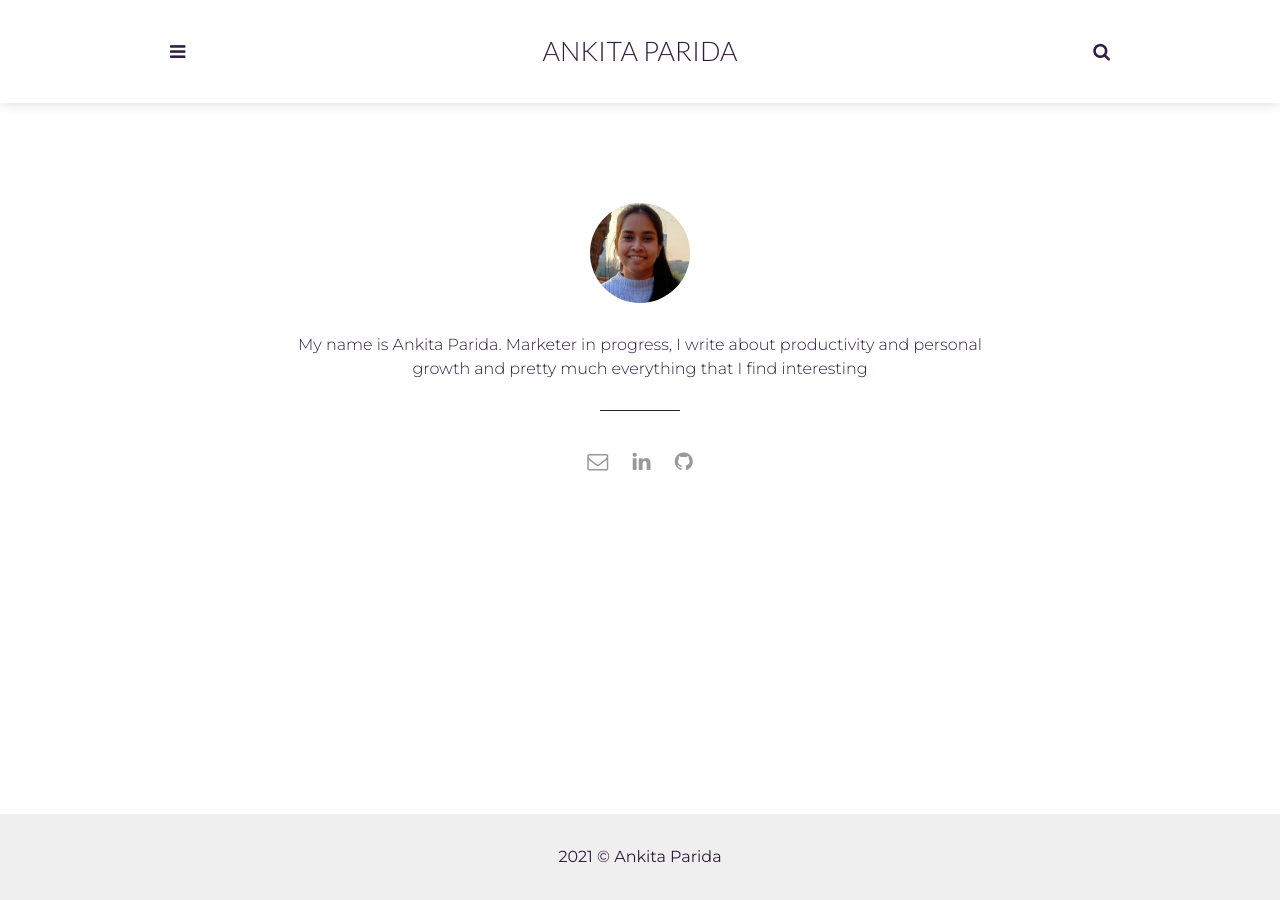
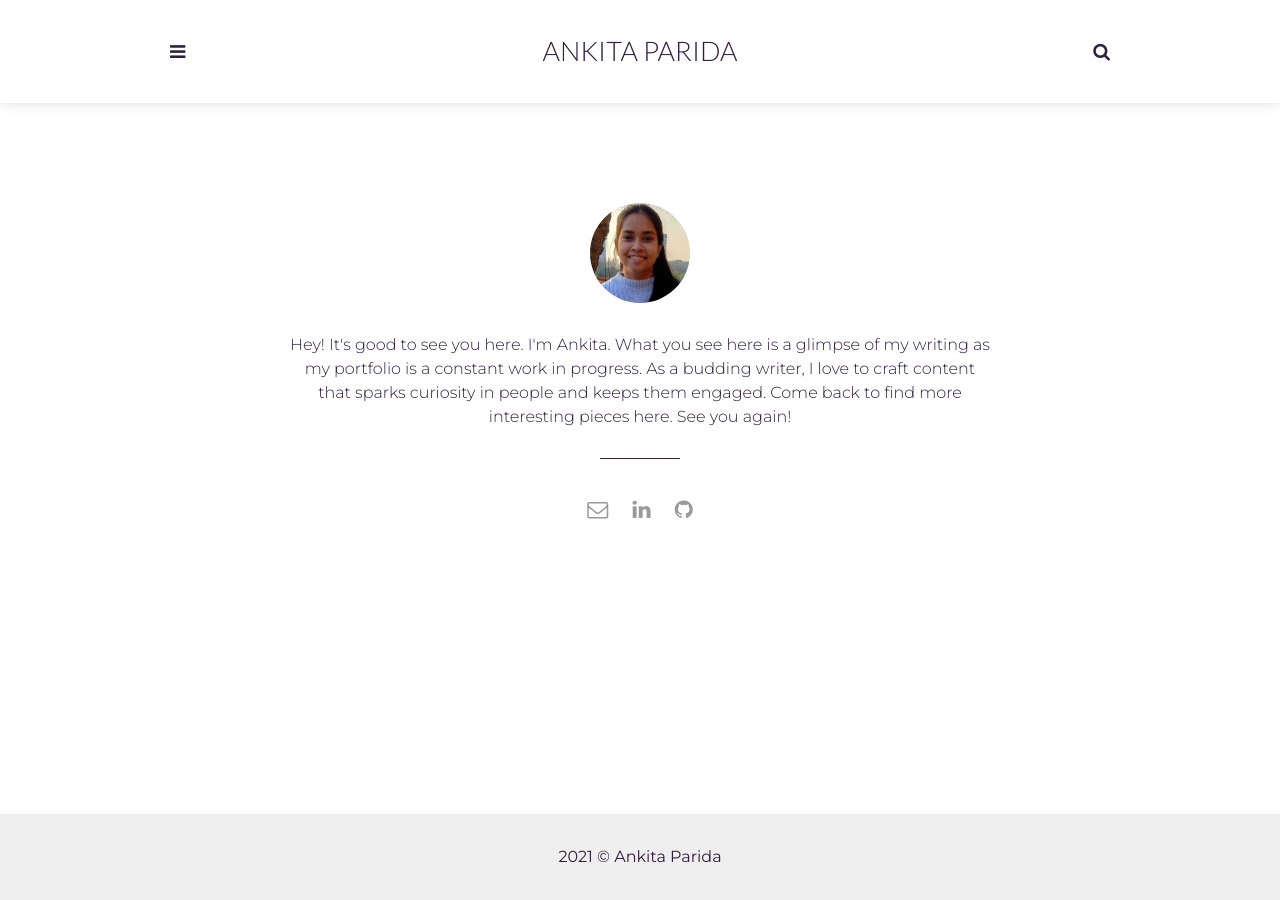
Before and after one commit to ankita396/portfolio, a Jekyll site: the page built from _pages/about.html, in a window 1280 px wide. Built offline with Jekyll 4.4.1, drawn with Linux system fonts in a browser that asks for light colours.

Commit message:
About me changed

```diff
--- a/_config.yml
+++ b/_config.yml
@@ -10,7 +10,10 @@
 
 author: Ankita Parida
 author-pic: ankita-face.jpeg
-about-author: My name is Ankita Parida. Marketer in progress, I write about productivity and personal growth and pretty much everything that I find interesting
+about-author: Hey! It's good to see you here. I'm Ankita. What you see here is a glimpse of my writing
+              as my portfolio is a constant work in progress. As a budding writer, I love to craft content that sparks
+              curiosity in people and keeps them engaged. Come back to find more interesting pieces here. See you
+              again!
 
 email: ankitaparida03@gmail.com
 linkedin: ankita-parida
```
Also changed, not shown: 7 other files.
